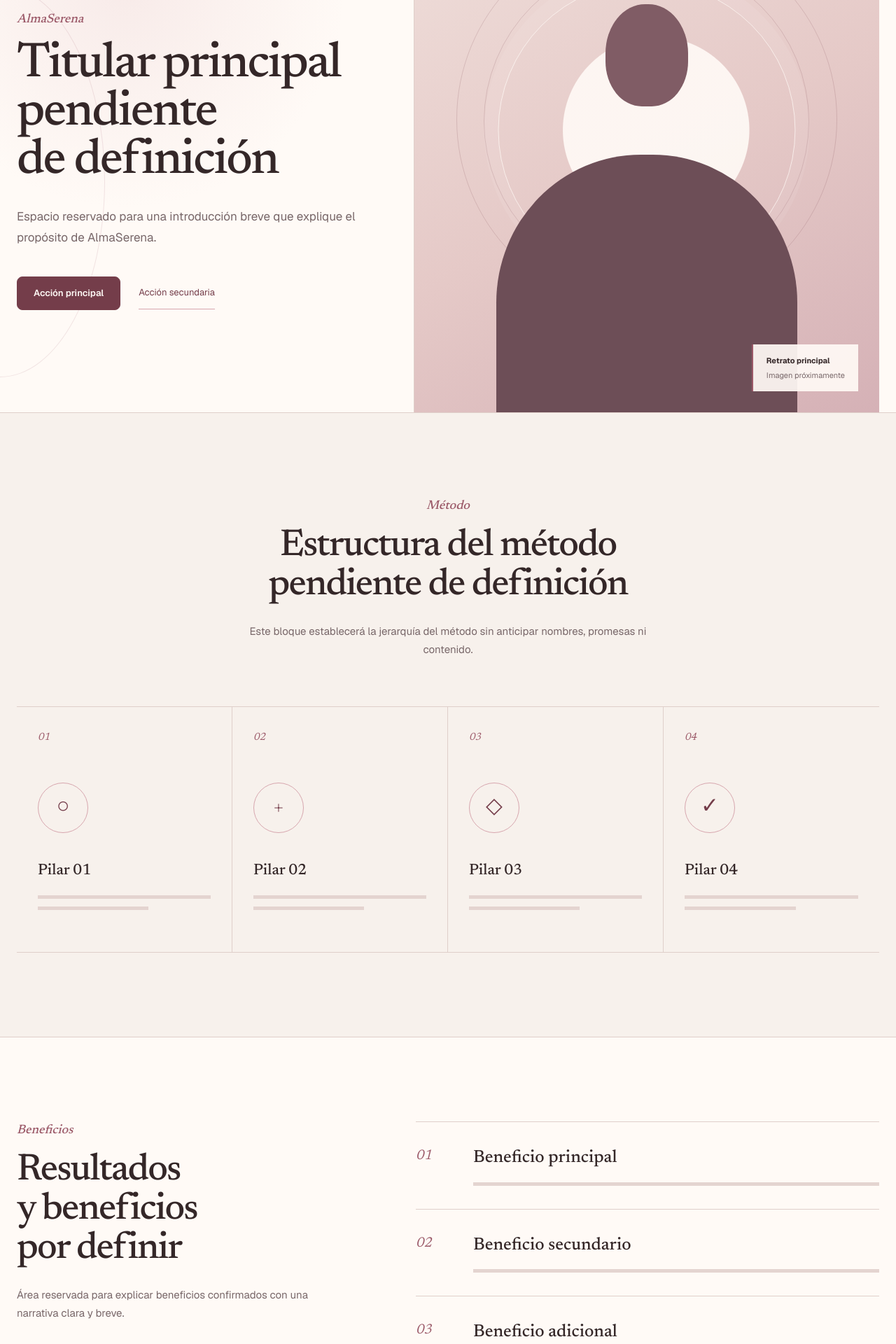
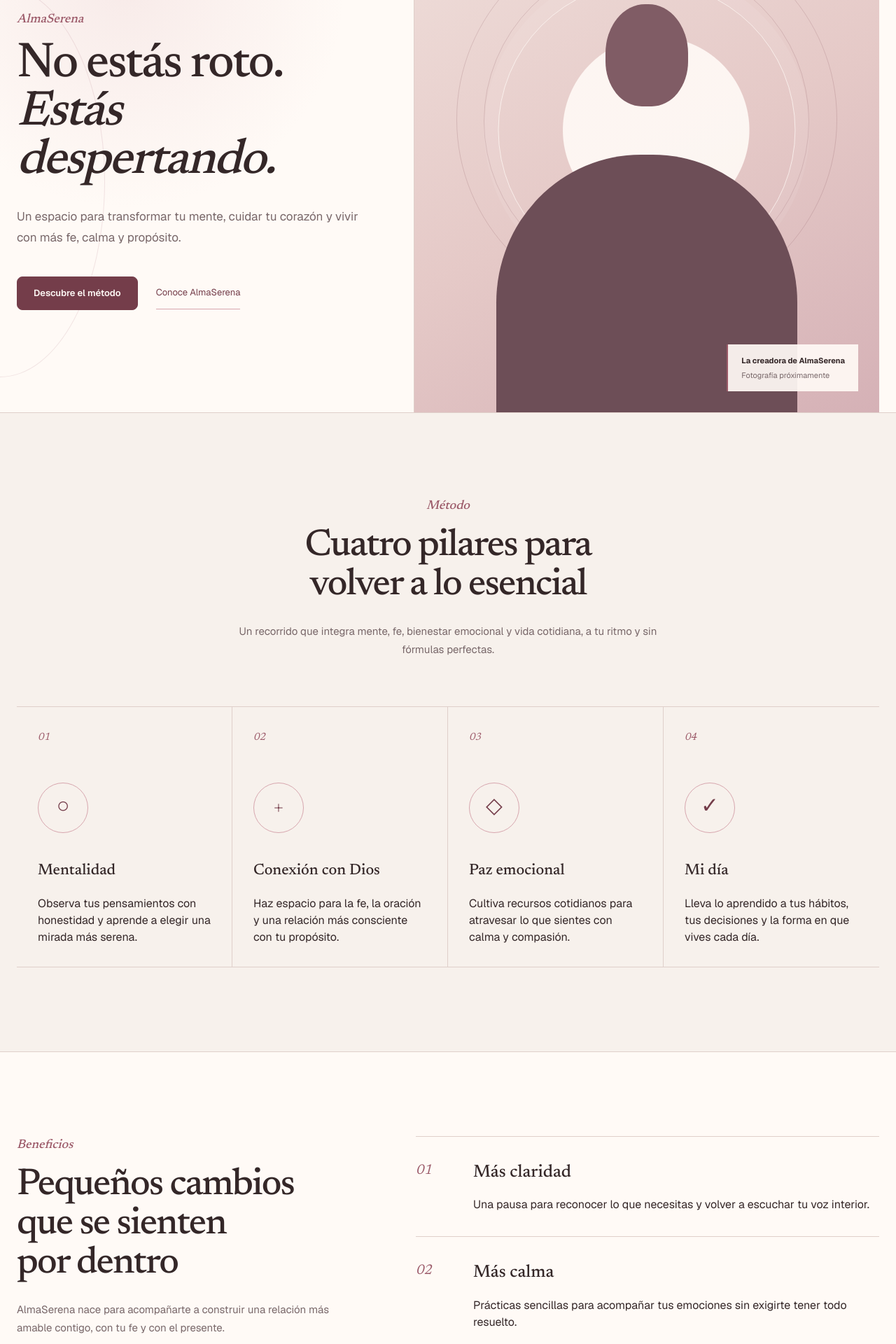
Before and after one commit to anfetirano/almaserena, a Next.js app: page / in a window 1280 px wide. Shown: the part 220-2140 px from the top of the page at 70% size. Built offline with nearby package versions, Linux system fonts and the light colour scheme.

Commit message:
feat: add AlmaSerena landing content

```diff
--- a/app/layout.tsx
+++ b/app/layout.tsx
@@ -14,8 +14,9 @@ const newsreader = Newsreader({
 });
 
 export const metadata: Metadata = {
-  title: "AlmaSerena",
-  description: "Sitio web de AlmaSerena en construcción.",
+  title: "AlmaSerena | Calma, fe y propósito",
+  description:
+    "Un espacio para transformar tu mente, cuidar tu corazón y vivir con más fe, calma y propósito.",
 };
 
 export default function RootLayout({
--- a/app/page.tsx
+++ b/app/page.tsx
@@ -1,15 +1,44 @@
 const pillars = [
-  { title: "Pilar 01", symbol: "○" },
-  { title: "Pilar 02", symbol: "+" },
-  { title: "Pilar 03", symbol: "◇" },
-  { title: "Pilar 04", symbol: "✓" },
+  {
+    title: "Mentalidad",
+    symbol: "○",
+    description: "Observa tus pensamientos con honestidad y aprende a elegir una mirada más serena.",
+  },
+  {
+    title: "Conexión con Dios",
+    symbol: "+",
+    description: "Haz espacio para la fe, la oración y una relación más consciente con tu propósito.",
+  },
+  {
+    title: "Paz emocional",
+    symbol: "◇",
+    description: "Cultiva recursos cotidianos para atravesar lo que sientes con calma y compasión.",
+  },
+  {
+    title: "Mi día",
+    symbol: "✓",
+    description: "Lleva lo aprendido a tus hábitos, tus decisiones y la forma en que vives cada día.",
+  },
 ];
-const benefits = ["Beneficio principal", "Beneficio secundario", "Beneficio adicional"];
-const testimonials = ["Testimonio 01", "Testimonio 02", "Testimonio 03"];
-
-function PlaceholderLine({ className = "" }: { className?: string }) {
-  return <span aria-hidden="true" className={`placeholder-line ${className}`} />;
-}
+const benefits = [
+  {
+    title: "Más claridad",
+    description: "Una pausa para reconocer lo que necesitas y volver a escuchar tu voz interior.",
+  },
+  {
+    title: "Más calma",
+    description: "Prácticas sencillas para acompañar tus emociones sin exigirte tener todo resuelto.",
+  },
+  {
+    title: "Más intención",
+    description: "Una manera más consciente de cuidar tu tiempo, tu fe y las decisiones de cada día.",
+  },
+];
+const testimonialSpaces = [
+  "Una historia sobre volver a la calma",
+  "Una experiencia de fe y transformación",
+  "Un testimonio sobre vivir con intención",
+];
 
 export default function Home() {
   return (
@@ -33,7 +62,7 @@ export default function Home() {
                 <a href="#testimonios">Testimonios</a>
               </li>
               <li>
-                <a href="#productos">Productos</a>
+                <a href="#productos">Recursos</a>
               </li>
               <li>
                 <a href="#app">App</a>
@@ -41,8 +70,8 @@ export default function Home() {
             </ul>
           </nav>
 
-          <a className="wire-button wire-button--compact" href="#contacto">
-            Acción principal
+          <a className="wire-button wire-button--compact" href="#metodo">
+            Conoce el método
           </a>
         </div>
       </header>
@@ -52,14 +81,22 @@ export default function Home() {
           <div className="site-container hero-grid">
             <div className="hero-copy">
               <p className="wire-label">AlmaSerena</p>
-              <h1 id="hero-title">Titular principal pendiente de definición</h1>
+              <h1 id="hero-title">
+                No estás roto.
+                <br />
+                <em>Estás despertando.</em>
+              </h1>
               <p className="wire-description">
-                Espacio reservado para una introducción breve que explique el propósito
-                de AlmaSerena.
+                Un espacio para transformar tu mente, cuidar tu corazón y vivir con más
+                fe, calma y propósito.
               </p>
-              <div className="hero-actions" aria-label="Acciones previstas">
-                <span className="wire-button">Acción principal</span>
-                <span className="wire-link">Acción secundaria</span>
+              <div className="hero-actions" aria-label="Conoce AlmaSerena">
+                <a className="wire-button" href="#metodo">
+                  Descubre el método
+                </a>
+                <a className="wire-link" href="#beneficios">
+                  Conoce AlmaSerena
+                </a>
               </div>
             </div>
 
@@ -68,8 +105,8 @@ export default function Home() {
               <span className="portrait-placeholder__head" aria-hidden="true" />
               <span className="portrait-placeholder__body" aria-hidden="true" />
               <div className="portrait-placeholder__caption">
-                <strong>Retrato principal</strong>
-                <span>Imagen próximamente</span>
+                <strong>La creadora de AlmaSerena</strong>
+                <span>Fotografía próximamente</span>
               </div>
             </div>
           </div>
@@ -79,10 +116,10 @@ export default function Home() {
           <div className="site-container">
             <div className="section-heading">
               <p className="wire-label">Método</p>
-              <h2 id="method-title">Estructura del método pendiente de definición</h2>
+              <h2 id="method-title">Cuatro pilares para volver a lo esencial</h2>
               <p>
-                Este bloque establecerá la jerarquía del método sin anticipar nombres,
-                promesas ni contenido.
+                Un recorrido que integra mente, fe, bienestar emocional y vida
+                cotidiana, a tu ritmo y sin fórmulas perfectas.
               </p>
             </div>
 
@@ -94,8 +131,7 @@ export default function Home() {
                     {pillar.symbol}
                   </div>
                   <h3>{pillar.title}</h3>
-                  <PlaceholderLine />
-                  <PlaceholderLine className="placeholder-line--short" />
+                  <p>{pillar.description}</p>
                 </li>
               ))}
             </ol>
@@ -106,20 +142,20 @@ export default function Home() {
           <div className="site-container benefits-grid">
             <div className="section-heading section-heading--left">
               <p className="wire-label">Beneficios</p>
-              <h2 id="benefits-title">Resultados y beneficios por definir</h2>
+              <h2 id="benefits-title">Pequeños cambios que se sienten por dentro</h2>
               <p>
-                Área reservada para explicar beneficios confirmados con una narrativa
-                clara y breve.
+                AlmaSerena nace para acompañarte a construir una relación más amable
+                contigo, con tu fe y con el presente.
               </p>
             </div>
 
             <ul className="benefit-list">
               {benefits.map((benefit, index) => (
-                <li key={benefit}>
+                <li key={benefit.title}>
                   <span>{String(index + 1).padStart(2, "0")}</span>
                   <div>
-                    <h3>{benefit}</h3>
-                    <PlaceholderLine />
+                    <h3>{benefit.title}</h3>
+                    <p>{benefit.description}</p>
                   </div>
                 </li>
               ))}
@@ -131,24 +167,28 @@ export default function Home() {
           <div className="site-container">
             <div className="section-heading">
               <p className="wire-label">Testimonios</p>
-              <h2 id="testimonials-title">Experiencias reales se incorporarán más adelante</h2>
-              <p>Los siguientes espacios no representan testimonios ni personas reales.</p>
+              <h2 id="testimonials-title">Las historias reales tendrán su propio espacio</h2>
+              <p>
+                Publicaremos testimonios únicamente cuando podamos compartir
+                experiencias auténticas y autorizadas.
+              </p>
             </div>
 
             <div className="testimonial-grid">
-              {testimonials.map((testimonial) => (
+              {testimonialSpaces.map((testimonial) => (
                 <article key={testimonial} className="testimonial-placeholder">
                   <span className="quote-placeholder" aria-hidden="true">
                     “
                   </span>
-                  <PlaceholderLine />
-                  <PlaceholderLine />
-                  <PlaceholderLine className="placeholder-line--short" />
+                  <p>
+                    Este lugar queda preparado para una experiencia real de la comunidad
+                    AlmaSerena.
+                  </p>
                   <footer>
                     <span className="avatar-placeholder" aria-hidden="true" />
                     <div>
                       <h3>{testimonial}</h3>
-                      <span>Contenido pendiente</span>
+                      <span>Próximamente</span>
                     </div>
                   </footer>
                 </article>
@@ -165,31 +205,31 @@ export default function Home() {
                 <span />
                 <span />
               </div>
-              <span>Imágenes de productos</span>
-              <strong>Multimedia pendiente</strong>
+              <span>Recursos AlmaSerena</span>
+              <strong>Imágenes próximamente</strong>
             </div>
             <div className="feature-copy">
-              <p className="wire-label">Productos o recursos</p>
-              <h2 id="products-title">Presentación pendiente de definición</h2>
+              <p className="wire-label">Recursos</p>
+              <h2 id="products-title">Herramientas para acompañar tu proceso</h2>
               <p>
-                Este espacio podrá presentar productos, recursos o contenidos cuando su
-                alcance esté confirmado.
+                Estamos creando recursos editoriales y prácticos para llevar la calma,
+                la reflexión y la fe a distintos momentos de tu vida.
               </p>
-              <ul className="placeholder-list" aria-label="Características pendientes">
+              <ul className="placeholder-list" aria-label="Principios de los recursos">
                 <li>
                   <span aria-hidden="true" />
-                  Característica por definir
+                  Contenido pensado para volver a ti
                 </li>
                 <li>
                   <span aria-hidden="true" />
-                  Característica por definir
+                  Reflexiones para vivir con intención
                 </li>
                 <li>
                   <span aria-hidden="true" />
-                  Característica por definir
+                  Herramientas creadas con calma y propósito
                 </li>
               </ul>
-              <span className="wire-button">Acción del bloque</span>
+              <span className="wire-link">Colección en preparación</span>
             </div>
           </div>
         </section>
@@ -198,23 +238,23 @@ export default function Home() {
           <div className="site-container app-grid">
             <div className="feature-copy">
               <p className="wire-label">Experiencia digital</p>
-              <h2 id="app-title">Bloque reservado para la app</h2>
+              <h2 id="app-title">AlmaSerena, contigo en cada etapa</h2>
               <p>
-                La función de la aplicación, sus plataformas y sus características se
-                documentarán antes de diseñar este contenido.
+                La experiencia digital está tomando forma. Será un espacio íntimo y
+                sencillo para acompañar tu camino, estés donde estés.
               </p>
-              <div className="store-placeholders" aria-label="Plataformas pendientes">
-                <span>Plataforma 01</span>
-                <span>Plataforma 02</span>
+              <div className="store-placeholders" aria-label="Disponibilidad futura">
+                <span>Experiencia en desarrollo</span>
+                <span>Lanzamiento próximamente</span>
               </div>
             </div>
 
-            <div className="device-stage" aria-label="Mockups de la aplicación pendientes">
+            <div className="device-stage" aria-label="Vista previa de la aplicación en desarrollo">
               <div className="device-placeholder device-placeholder--tablet">
-                <span>Pantalla de app</span>
+                <span>Tu espacio de calma</span>
               </div>
               <div className="device-placeholder device-placeholder--phone">
-                <span>App</span>
+                <span>AlmaSerena</span>
               </div>
             </div>
           </div>
@@ -224,10 +264,15 @@ export default function Home() {
           <div className="site-container final-cta__inner">
             <div>
               <p className="wire-label">Cierre</p>
-              <h2 id="cta-title">Llamada a la acción pendiente</h2>
-              <p>Mensaje final por definir durante la fase de contenido.</p>
+              <h2 id="cta-title">Haz espacio para lo que sí importa</h2>
+              <p>
+                No tienes que resolverlo todo hoy. Puedes empezar escuchándote,
+                respirando y dando un paso con intención.
+              </p>
             </div>
-            <span className="wire-button wire-button--light">Acción principal</span>
+            <a className="wire-button wire-button--light" href="#metodo">
+              Descubre el método
+            </a>
           </div>
         </section>
       </main>
@@ -236,24 +281,24 @@ export default function Home() {
         <div className="site-container footer-grid">
           <div>
             <strong>AlmaSerena</strong>
-            <p>Descripción breve pendiente.</p>
+            <p>Calma, fe y propósito para volver a lo esencial.</p>
           </div>
           <div>
             <strong>Navegación</strong>
             <a href="#metodo">Método</a>
             <a href="#beneficios">Beneficios</a>
-            <a href="#productos">Productos</a>
+            <a href="#productos">Recursos</a>
           </div>
           <div>
             <strong>Información</strong>
-            <span>Enlace pendiente</span>
-            <span>Enlace pendiente</span>
-            <span>Enlace pendiente</span>
+            <span>Recursos en preparación</span>
+            <span>App en desarrollo</span>
+            <span>Historias próximamente</span>
           </div>
         </div>
         <div className="site-container footer-bottom">
           <span>© {new Date().getFullYear()} AlmaSerena</span>
-          <span>Dirección visual — Fase 2</span>
+          <span>Creado con calma y propósito</span>
         </div>
       </footer>
     </>
```
